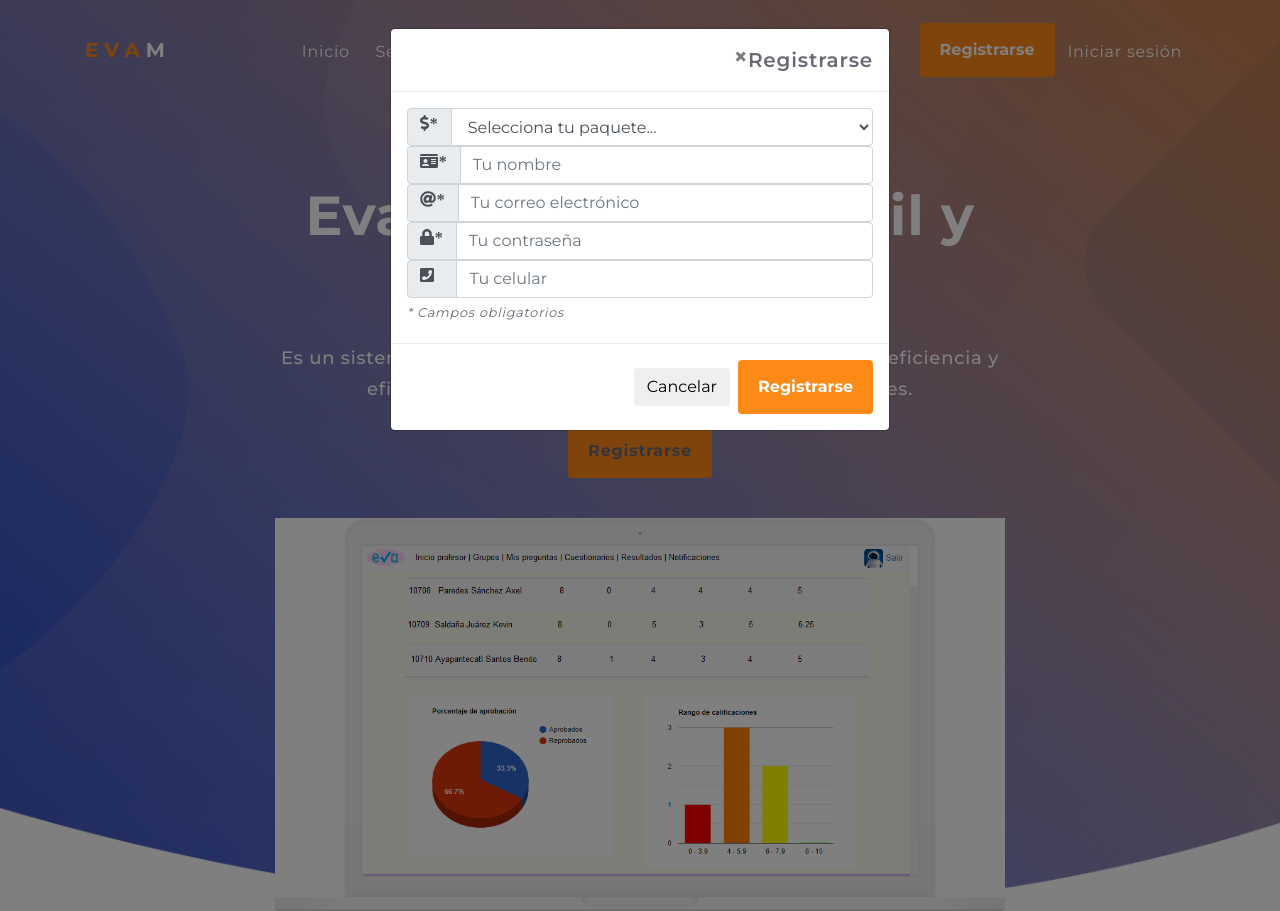
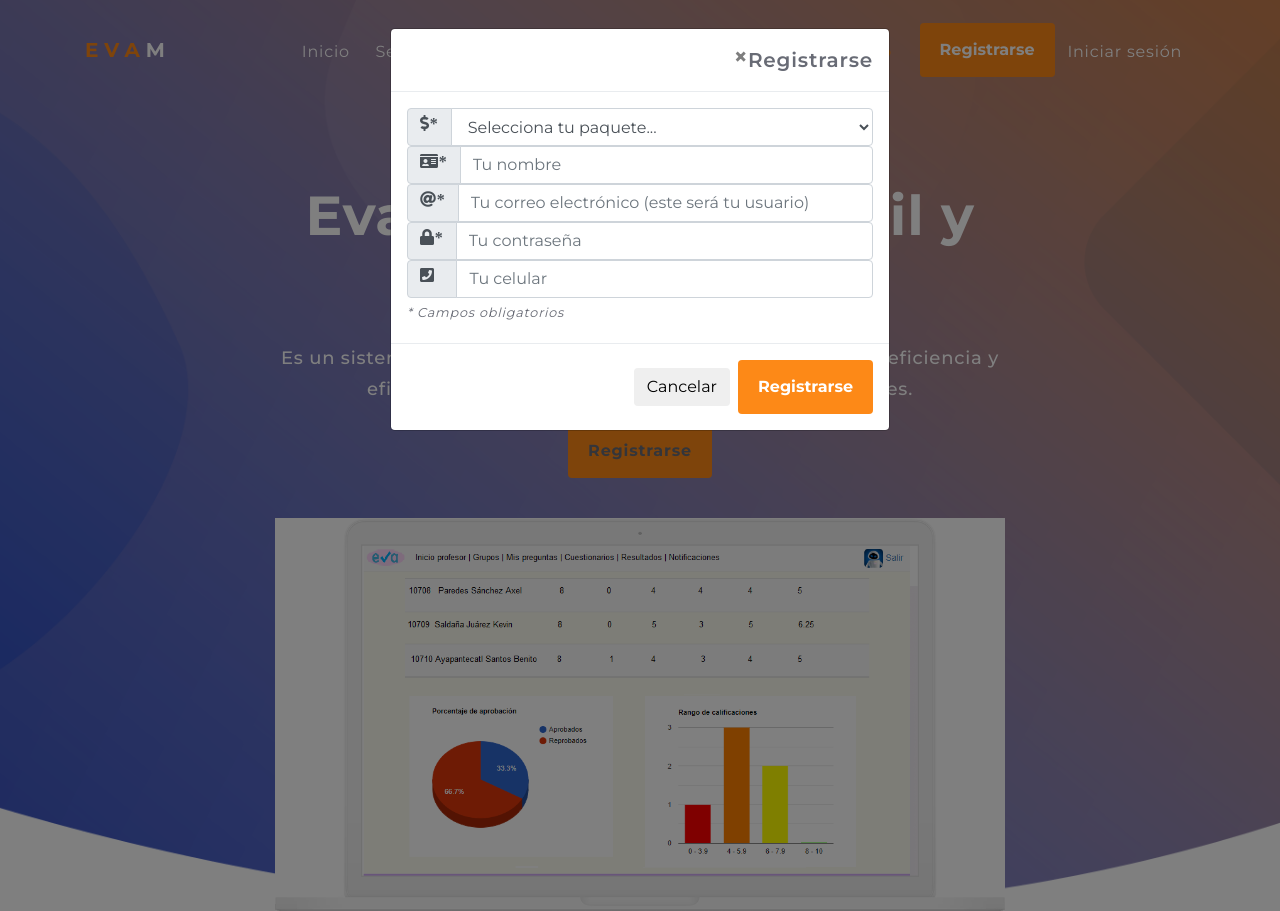
Before and after one commit to SdMSyN/eva_evam, a PHP site: page /beam-master/index.html in a window 1280 px wide, after a click on "Registrarse". Shown: the top 911 px of the page. Run offline with PHP 8.4, Linux system fonts and the light colour scheme; some libraries are stand-ins or nearby versions.

Commit message:
correcciones

```diff
--- a/beam-master/index.html
+++ b/beam-master/index.html
@@ -604,7 +604,7 @@
                             <div class="input-group-prepend">
                                 <span class="input-group-text fas fa-at" id="basic-addon5">*</span>
                             </div>
-                            <input type="text" class="form-control" placeholder="Tu correo electrónico" id="inputMail" name="inputMail" aria-label="Correo" aria-describedby="basic-addon5">
+                            <input type="text" class="form-control" placeholder="Tu correo electrónico (este será tu usuario)" id="inputMail" name="inputMail" aria-label="Correo" aria-describedby="basic-addon5">
                         </div>
                         <div class="input-group">
                             <div class="input-group-prepend">
@@ -664,7 +664,7 @@
                             <div class="input-group-prepend">
                                 <span class="input-group-text fas fa-at" id="basic-addon5">*</span>
                             </div>
-                            <input type="text" class="form-control" placeholder="Tu correo electrónico" id="inputMail" name="inputMail" required aria-label="Correo" aria-describedby="basic-addon5">
+                            <input type="text" class="form-control" placeholder="Tu correo electrónico (este será tu usuario)" id="inputMail" name="inputMail" required aria-label="Correo" aria-describedby="basic-addon5">
                         </div>
                         <div class="input-group">
                             <div class="input-group-prepend">
@@ -724,7 +724,7 @@
                             <div class="input-group-prepend">
                                 <span class="input-group-text fas fa-at" id="basic-addon5">*</span>
                             </div>
-                            <input type="text" class="form-control" placeholder="Tu correo electrónico" required id="inputMail" name="inputMail" aria-label="Correo" aria-describedby="basic-addon5">
+                            <input type="text" class="form-control" placeholder="Tu correo electrónico (este será tu usuario)" required id="inputMail" name="inputMail" aria-label="Correo" aria-describedby="basic-addon5">
                         </div>
                         <div class="input-group">
                             <div class="input-group-prepend">
@@ -784,7 +784,7 @@
                             <div class="input-group-prepend">
                                 <span class="input-group-text fas fa-at" id="basic-addon5">*</span>
                             </div>
-                            <input type="text" class="form-control" placeholder="Tu correo electrónico" required id="inputMail" name="inputMail" aria-label="Correo" aria-describedby="basic-addon5">
+                            <input type="text" class="form-control" placeholder="Tu correo electrónico (este será tu usuario)" required id="inputMail" name="inputMail" aria-label="Correo" aria-describedby="basic-addon5">
                         </div>
                         <div class="input-group">
                             <div class="input-group-prepend">
@@ -844,7 +844,7 @@
                             <div class="input-group-prepend">
                                 <span class="input-group-text fas fa-at" id="basic-addon5">*</span>
                             </div>
-                            <input type="text" class="form-control" placeholder="Tu correo electrónico" required id="inputMail" name="inputMail" aria-label="Correo" aria-describedby="basic-addon5">
+                            <input type="text" class="form-control" placeholder="Tu correo electrónico (este será tu usuario)" required id="inputMail" name="inputMail" aria-label="Correo" aria-describedby="basic-addon5">
                         </div>
                         <div class="input-group">
                             <div class="input-group-prepend">
--- a/controllers/create_profesor.php
+++ b/controllers/create_profesor.php
@@ -23,7 +23,7 @@ $clave = strtolower($user) . ($getNumProfs + 1);
 $sqlSearchUser = "SELECT id FROM $tProf WHERE user = '$user' ";
 $resSearchUser = $con->query($sqlSearchUser);
 if ($resSearchUser->num_rows > 0) {
-    $cadErr = 'Error: El usuario ya existe.';
+    $cadErr = 'Error: El correo ya existe.';
     $ban = false;
 } else {//Si no existe
     $sqlInsertInfo = "INSERT INTO $tInfo (celular, correo, foto_perfil, creado, actualizado) "
--- a/controllers/prof_read_banco_pregs.php
+++ b/controllers/prof_read_banco_pregs.php
@@ -15,7 +15,7 @@
     $inTipoResp = $_POST['inputTypeResp'];
     $inCreador = $_POST['inputCreador'];*/
     $inNivs = isset($_POST['inputNiveles']) ? $_POST['inputNiveles'] : "";
-    $inAreas = isset($_POST['inputAreas']) ? $_POST['inputAreas'] : "";
+    $inAreas = ( isset($_POST['inputAreas']) && $_POST['inputAreas'] != 0 ) ? $_POST['inputAreas'] : "";
     $inMats = isset($_POST['inputMaterias']) ? $_POST['inputMaterias'] : "";
     $inTemas = isset($_POST['inputTemas']) ? $_POST['inputTemas'] : "";
 
--- a/views/index.php
+++ b/views/index.php
@@ -24,8 +24,8 @@
             <h2 class="form-signin-heading">Iniciar Sesión</h2>
             <!--<div class="text-center"><img src="assets/obj/carousel_0.jpg" alt="" width="75%" class="img-rounded"/></div>-->
             <div class="row msg"></div>
-            <label for="inputUser" class="sr-only">Correo</label>
-            <input type="text" id="inputUser" name="inputUser" class="form-control" placeholder="Correo" >
+            <label for="inputUser" class="sr-only">Usuario</label>
+            <input type="text" id="inputUser" name="inputUser" class="form-control" placeholder="Usuario" >
             <label for="inputPass" class="sr-only">Contraseña</label>
             <input type="password" id="inputPass" name="inputPass" class="form-control" placeholder="Contraseña" >
             <button class="btn btn-lg btn-primary btn-block" type="submit">Iniciar sesión</button>
--- a/views/prof_read_banco_pregs.php
+++ b/views/prof_read_banco_pregs.php
@@ -221,7 +221,7 @@
                         if(msg.error == 0){
                             $("#inputTemas").html("");
                             $("#inputMaterias").html("");
-                            $("#inputAreas").html('<option></option>');
+                            $("#inputAreas").html('<option value="0"></option>');
                             $.each(msg.dataRes, function(i, item){
                                 var newOpt = '<option value="'+msg.dataRes[i].id+'">'+msg.dataRes[i].nombre+'</option>';
                                 $(newOpt).appendTo("#inputAreas");
```
